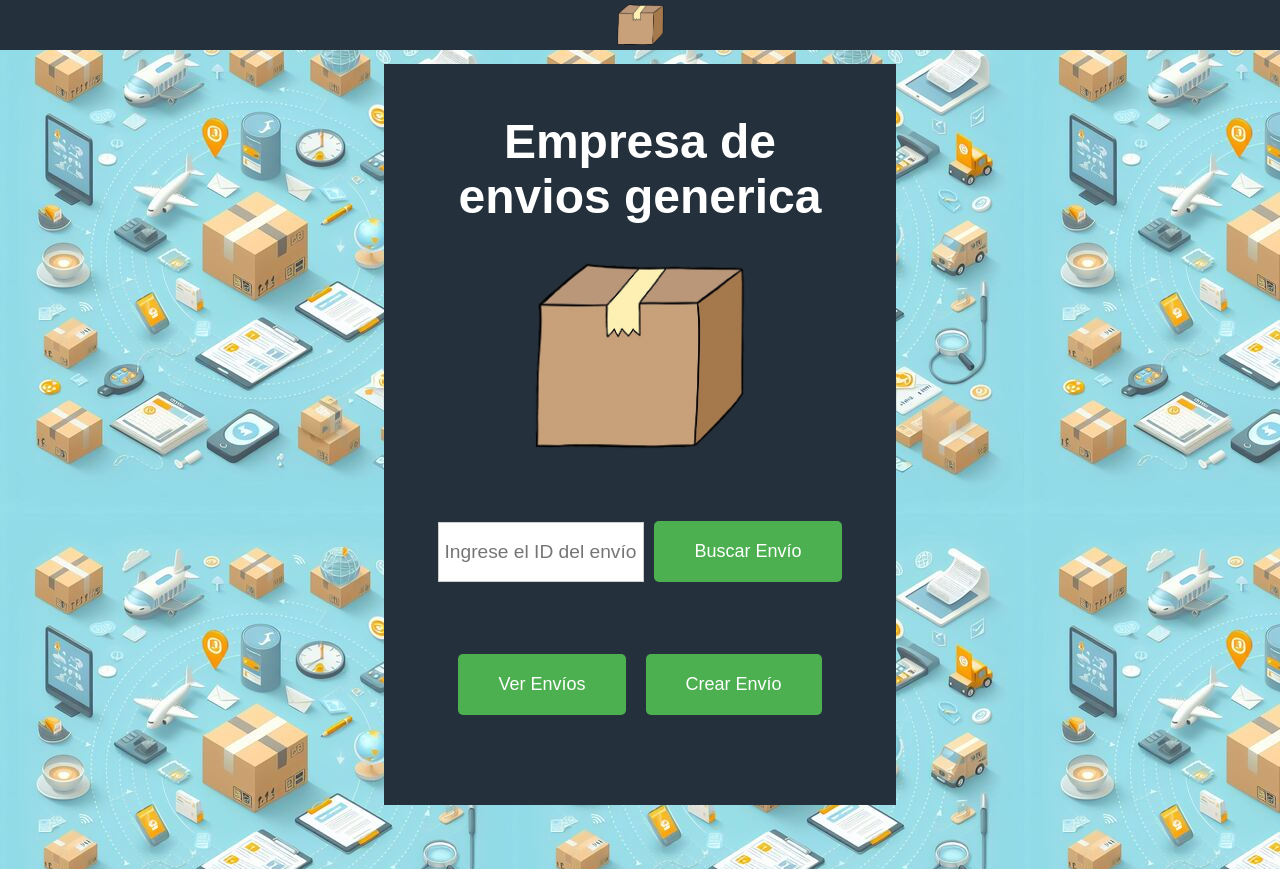
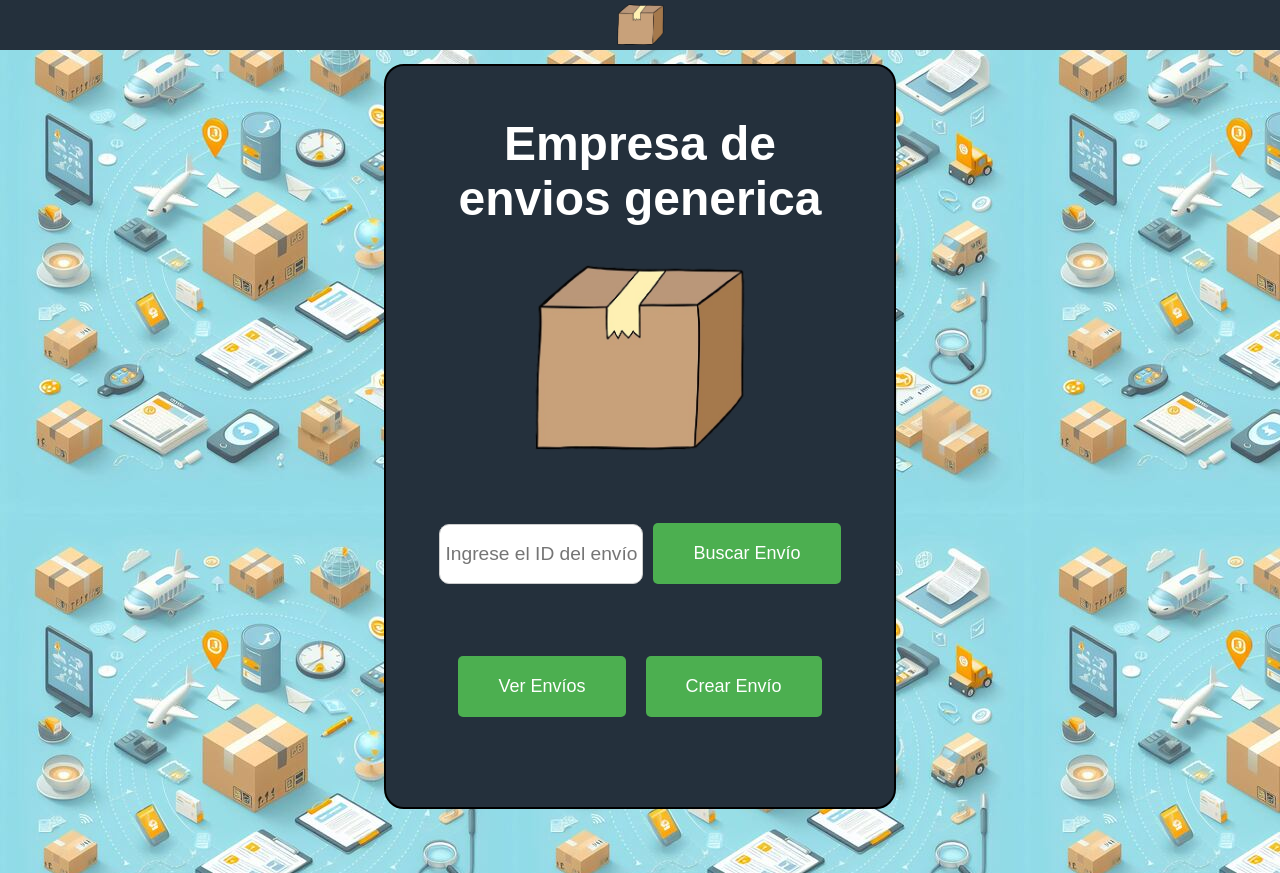
Before and after one commit to benjag22/dise-o_soft, a React (Create React App) app in the folder my-app/: page / in a window 1280 px wide. Built offline with nearby package versions, Linux system fonts and the light colour scheme.

Commit message:
fix: se arregla css sobrescrito en el form

```diff
--- a/my-app/src/Formulario/formularioCSS.css
+++ b/my-app/src/Formulario/formularioCSS.css
@@ -21,6 +21,9 @@ body {
     display:flex;
     flex-wrap: wrap;
     justify-content: space-between;
+    border: 2px solid black;
+    border-radius: 20px;
+
 }
 
 .form-register h4 {
--- a/my-app/src/Otros/BuscarEnvio.css
+++ b/my-app/src/Otros/BuscarEnvio.css
@@ -3,13 +3,14 @@ form {
     align-items: center;
   }
 
-  input[type="text"] {
+  #buscaEnvioInput {
     padding: 5px;
     border: 1px solid #ccc;
     margin-right: 10px;
     width: 50%;
     height: 60px;
     font-size: larger;
+    border-radius: 10px;
   }
 
   button {
--- a/my-app/src/Otros/BuscarEnvio.js
+++ b/my-app/src/Otros/BuscarEnvio.js
@@ -25,6 +25,7 @@ function BuscarEnvio() {
     <div>
       <form onSubmit={handleSubmit}>
         <input
+          id = "buscaEnvioInput"
           type="text"
           value={envioId}
           onChange={handleInputChange}
--- a/my-app/src/pages/Home.css
+++ b/my-app/src/pages/Home.css
@@ -17,6 +17,9 @@
     margin-left: 30%;
     margin-top: 5%;
     margin-bottom: 5%;
+    border: 2px solid black;
+    border-radius: 20px;
+
   }
 
   .home-container h1 {
```
